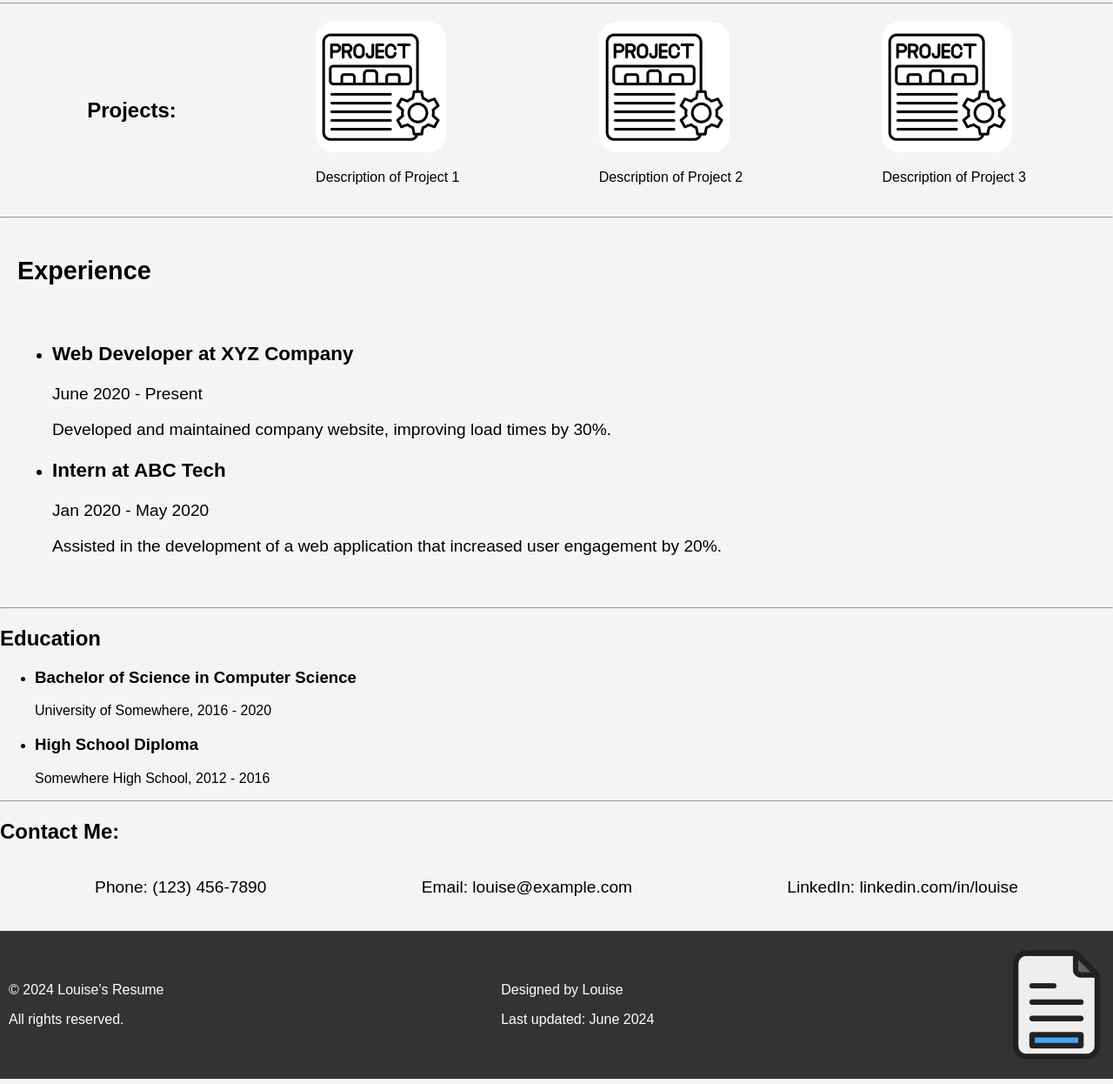
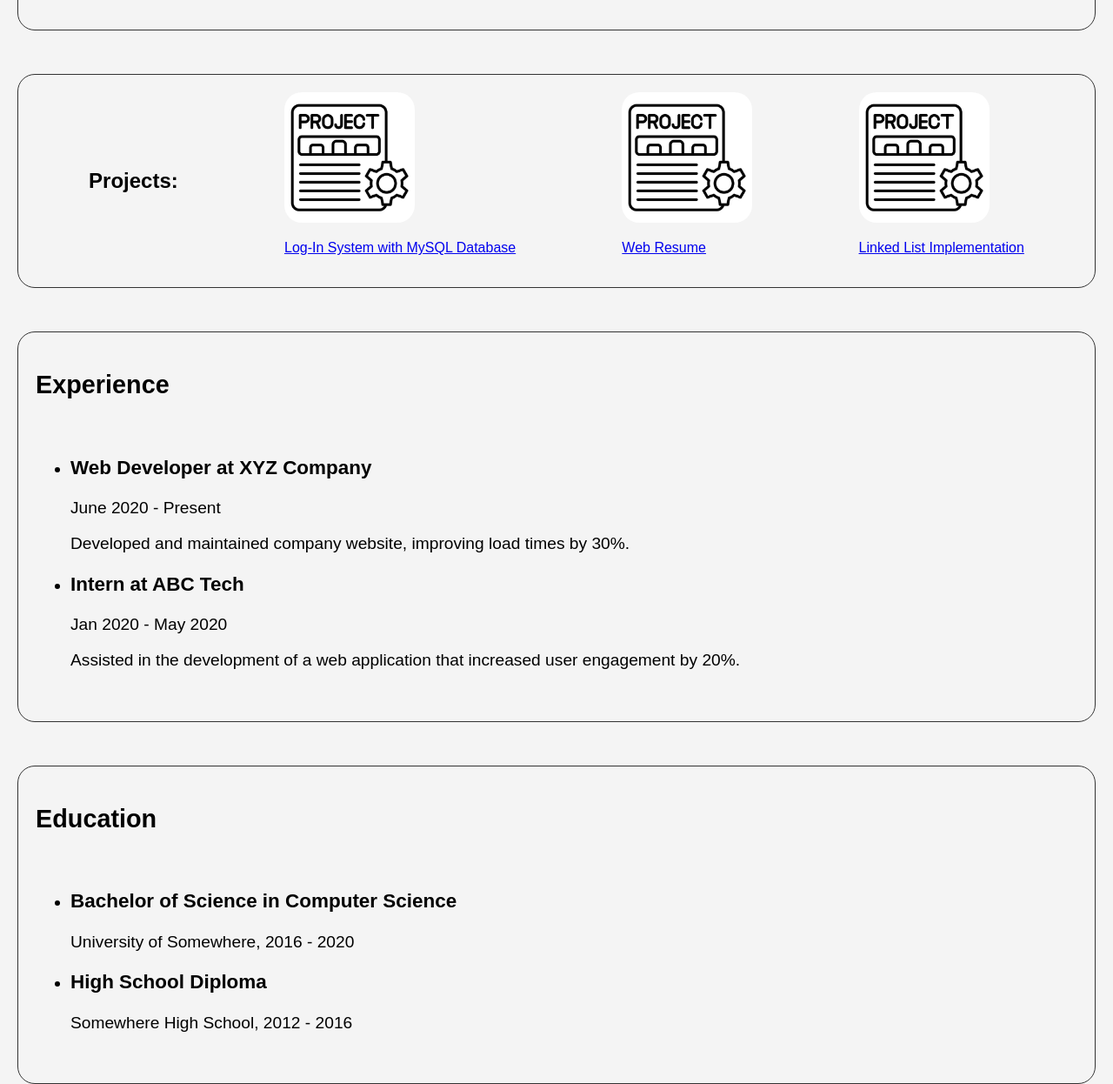
Before and after one commit to LoisClark11/Web-Resume, a plain HTML site: page Assignment1part2/Resume.html in a window 1280 px wide. Shown: the part 445-1691 px from the top of the page at 87% size. Drawn offline with Linux system fonts and the light colour scheme.

Commit message:
now using grid

```diff
--- a/Assignment1part2/Resume.html
+++ b/Assignment1part2/Resume.html
@@ -8,6 +8,7 @@
   <title>Document</title>
 </head>
 <body>
+  <div class="container">
   <div class="header">
     <div class="name">
       <h2>Hi, my name<br> is Louise!</h2>
@@ -35,23 +36,27 @@
         <br>understanding of modern web development practices.</p>
     </div>
   </div>
-  <hr>
   <div class="projects" id="projects">
     <h2>Projects:</h2>
     <div class="proj1">
+      <a href="https://github.com/LoisClark11/Login_Form" target="_blank">
       <img src="photos/projicon.jpg" alt="Project 1" class="project-pic">
-      <p>Description of Project 1</p>
+      <p>Log-In System with MySQL Database</p>
+      </a>
     </div>
     <div class="proj2">
+      <a href="https://github.com/LoisClark11/Web-Resume/tree/main" target="_blank">
       <img src="photos/projicon.jpg" alt="Project 2" class="project-pic">
-      <p>Description of Project 2</p>
+      <p>Web Resume</p>
+      </a>
     </div>
     <div class="proj3">
+      <a href="https://github.com/LoisClark11/LinkedList" target="_blank">
       <img src="photos/projicon.jpg" alt="Project 3" class="project-pic">
-      <p>Description of Project 3</p>
+      <p>Linked List Implementation</p>
+      </a>
     </div>
   </div>
-  <hr>
   <div class="experience" id="experience">
     <h2>Experience</h2>
     <ul>
@@ -67,7 +72,6 @@
       </li>
     </ul>
   </div>
-  <hr>
   <div class="education" id="education">
     <h2>Education</h2>
     <ul>
@@ -81,14 +85,13 @@
       </li>
     </ul>
     </div>
-  <hr>
   <h2>Contact Me:</h2>
   <div class="contacts" id="contacts">
     <p>Phone: (123) 456-7890</p>
     <p>Email: louise@example.com</p>
     <p>LinkedIn: linkedin.com/in/louise</p>
   </div>
-  <div>
+  <div class="footer-section">
     <footer>
       <div class="footer-separator">
       <p>&copy; 2024 Louise's Resume</p>
@@ -101,26 +104,6 @@
       <img src="photos/footericon.png" alt="Footer Icon" class="footer-icon">
     </footer>
   </div>
-
-  <!-- Back to Top Button -->
-  <button id="backToTop"><i class="fas fa-arrow-up"></i></button>
-
-  <script>
-    var mybutton = document.getElementById("backToTop");
-
-    // Show the button when scrolling down
-    window.onscroll = function() {
-      if (document.body.scrollTop > 20 || document.documentElement.scrollTop > 20) {
-        mybutton.style.display = "block";
-      } else {
-        mybutton.style.display = "none";
-      }
-    };
-
-    // Scroll back to top when button is clicked
-    mybutton.onclick = function() {
-      window.scrollTo({ top: 0, behavior: 'smooth' });
-    };
-  </script>
+</div>
 </body>
 </html>
--- a/Assignment1part2/style.css
+++ b/Assignment1part2/style.css
@@ -3,7 +3,24 @@ body, html {
   padding: 0;
   font-family: Arial, sans-serif;
   background-color: #f4f4f4;
+}
+html {
   scroll-behavior: smooth;
+}
+.container {
+  display: grid;
+  grid-template-columns: 1fr;
+  grid-template-rows: auto;
+  grid-template-areas:
+    "header"
+    "about"
+    "projects"
+    "experience"
+    "education"
+    "contacts"
+    "footer-section";
+  gap: 10px;
+
 }
 .header {
   display: flex;
@@ -41,12 +58,15 @@ header {
   margin: 0 15px;
 }
 .about {
+  border: 1px solid #333;
   display: flex;
   flex-direction: row;
   text-align: center;
   justify-content: center;
   margin: 20px;
   font-size: larger;
+  border-radius: 20px;
+  padding: 20px;
 }
 .profile-pic {
   border-radius: 50%;
@@ -57,25 +77,42 @@ img {
   border-radius: 20px;
 }
 .projects {
+  border: 1px solid #333;
   display: flex;
   flex-direction: row;
   justify-content: space-around;
   align-items: center;
   margin: 20px;
-
+  border-radius: 20px;
+  padding: 20px;
 }
 .experience {
+  border: 1px solid #333;
   display: flex;
   flex-direction: column;
   margin: 20px;
   font-size: larger;
+  border-radius: 20px;
+  padding: 20px;
+}
+.education {
+  border: 1px solid #333;
+  display: flex;
+  flex-direction: column;
+  margin: 20px;
+  font-size: larger;
+  border-radius: 20px;
+  padding: 20px;
 }
 .contacts {
+  border: 1px solid #333;
   display: flex;
   flex-direction: row;
   justify-content: space-around;
   margin: 20px;
   font-size: larger;
+  border-radius: 20px;
+  padding: 20px;
 }
 footer {
   display: flex;
@@ -89,19 +126,3 @@ footer {
   bottom: 0;
   width: 100%;
 }
-#backToTop {
-      position: fixed;
-      bottom: 20px;
-      right: 20px;
-      background-color: #007bff;
-      color: white;
-      padding: 10px;
-      border-radius: 50%;
-      font-size: 24px;
-      display: none; /* Initially hidden */
-      cursor: pointer;
-      z-index: 1000;
-    }
-    #backToTop:hover {
-      background-color: #0056b3;
-    }
```
